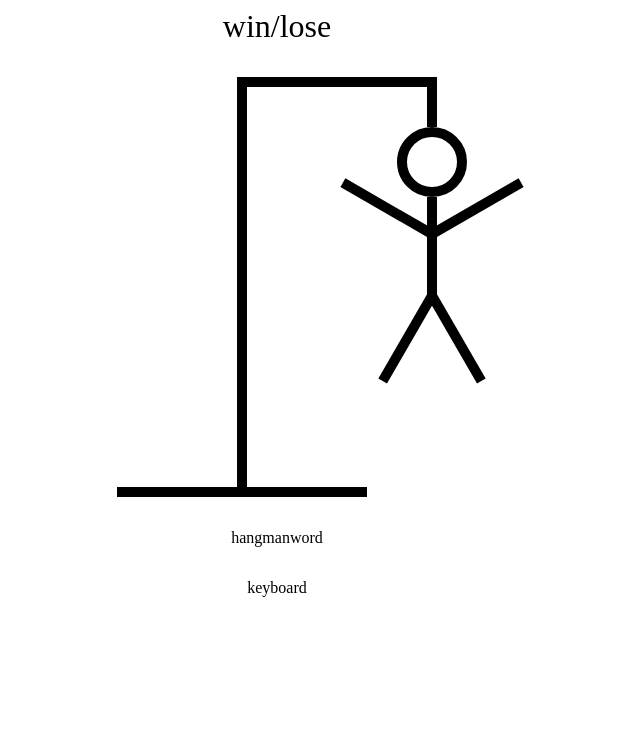
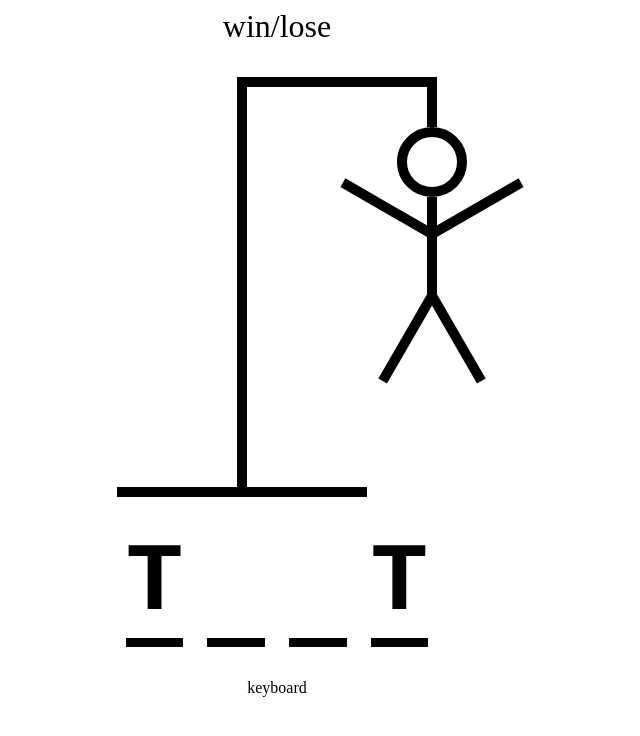
Before and after one commit to XiaoMaShawn/HangmanGame-Vite-TS-React, a React (Vite) app: page / in a window 1280 px wide. Shown: the top 736 px of the page, without its empty margins (363-1003 px from the left). Built offline with nearby package versions, Linux system fonts and the light colour scheme.

Commit message:
hangman word component

```diff
--- a/src/App.tsx
+++ b/src/App.tsx
@@ -21,7 +21,6 @@ function App() {
       <HangmanDrawing />
       <HangmanWord />
       <Keyboard />
-
     </div>
   )
 }
--- a/src/HangmanDrawing.tsx
+++ b/src/HangmanDrawing.tsx
@@ -63,9 +63,7 @@ export function HangmanDrawing() {
     {RIGHT_ARM}
     {LEFT_ARM}
     {RIGHT_LEG}
-
     {LEFT_LEG}
-
     {/* the scaffold of the game */}
     <div style={{ height: '50px', width: '10px', background: 'black', top: 0, right: 0, position: 'absolute' }} />
     <div style={{ height: '10px', width: '200px', background: 'black', marginLeft: '120px' }} />
--- a/src/HangmanWord.tsx
+++ b/src/HangmanWord.tsx
@@ -1,3 +1,14 @@
 export function HangmanWord() {
-  return <div>hangmanword</div>
+  const word = 'test';
+  const guessedLetters = ['t'];
+
+  return <div style={{ display: 'flex', gap: '.25em', fontSize: '6rem', fontWeight: 'bold', textTransform: 'uppercase', fontFamily: 'monospace' }}>
+    {/* show the underline based on the word letter NO. */}
+    {word.split('').map((letter, index) => (
+      <span style={{ borderBottom: '.1em solid black' }} key={index}>
+        {/* show the letter if it is been guessed */}
+        <span style={{ visibility: guessedLetters.includes(letter) ? 'visible' : 'hidden' }}>{letter}</span>
+      </span>
+    ))}
+  </div>
 }
```
